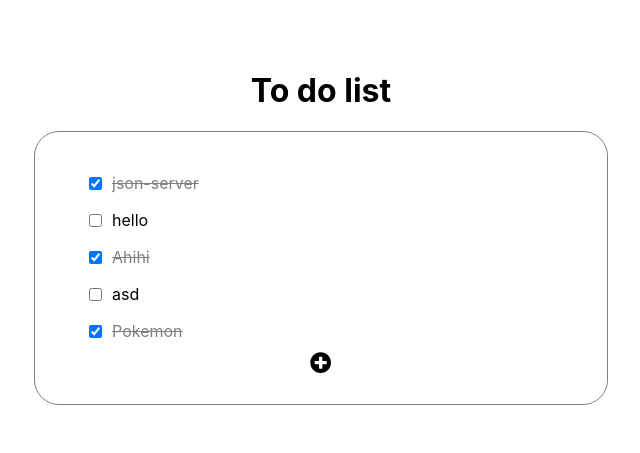
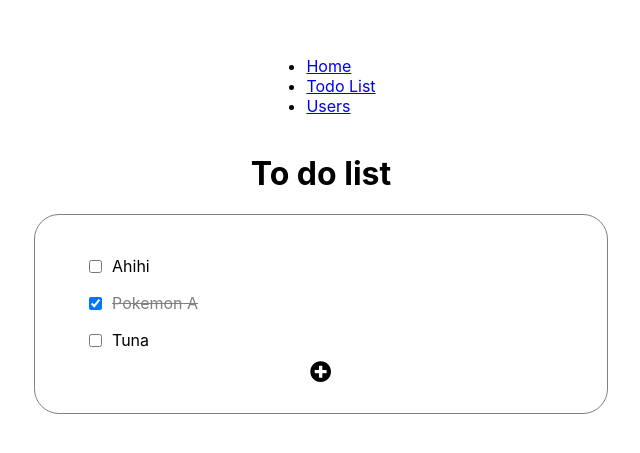
Before and after one commit to trongbinh15/to-do-app, a React (Create React App) app: page /list in a window 1280 px wide. Shown: the part 193-646 px from the top of the page, without its empty margins (319-959 px from the left). Built offline with nearby package versions, Linux system fonts and the light colour scheme; data requests are answered from the project's data file.

Commit message:
add routing

```diff
--- a/db.json
+++ b/db.json
@@ -1,34 +1,22 @@
 {
   "items": [
     {
-      "id": 1,
-      "name": "json-server",
-      "isComplete": true,
-      "isEdit": false
-    },
-    {
-      "id": "2",
-      "name": "hello",
+      "id": "7daa5474-cce3-481c-a426-0a1956b33119",
+      "name": "Ahihi",
       "isComplete": false,
       "isEdit": false
     },
     {
-      "id": "7daa5474-cce3-481c-a426-0a1956b33119",
-      "name": "Ahihi",
+      "id": "0491de30-ceba-4a6c-a975-93bd81534eb4",
+      "name": " Pokemon A",
       "isComplete": true,
-      "isEdit": false
+      "isEdit": true
     },
     {
-      "id": "9a712564-a736-4b55-a882-18703359546c",
+      "id": "982619b9-a947-4c01-8594-e76bd513144c",
       "isComplete": false,
       "isEdit": true,
-      "name": " asd"
-    },
-    {
-      "id": "0491de30-ceba-4a6c-a975-93bd81534eb4",
-      "name": " Pokemon",
-      "isComplete": true,
-      "isEdit": false
+      "name": " Tuna"
     }
   ],
   "users": [
--- a/package.json
+++ b/package.json
@@ -18,6 +18,7 @@
     "json-server": "^0.16.3",
     "react": "^17.0.2",
     "react-dom": "^17.0.2",
+    "react-router-dom": "^5.2.0",
     "react-scripts": "4.0.3",
     "typescript": "^4.3.2",
     "uuid": "^8.3.2",
@@ -49,6 +50,7 @@
     ]
   },
   "devDependencies": {
+    "@types/react-router-dom": "^5.1.7",
     "@types/uuid": "^8.3.0"
   }
 }
--- a/src/App.tsx
+++ b/src/App.tsx
@@ -1,16 +1,46 @@
 import './App.css';
 import { Component } from 'react';
 import ListComponent from './components/List/list';
+import {
+  Switch,
+  Route,
+  Link,
+  Redirect,
+} from "react-router-dom";
 class App extends Component {
   render() {
     return (
-      <>
-        <div className="container">
-          <h1>To do list</h1>
-          <ListComponent>
-          </ListComponent>
-        </div>
-      </>
+      <div className="container">
+        <nav>
+          <ul>
+            <li>
+              <Link to="/">Home</Link>
+            </li>
+            <li>
+              <Link to="/list">Todo List</Link>
+            </li>
+            <li>
+              <Link to="/users">Users</Link>
+            </li>
+          </ul>
+        </nav>
+        <Switch>
+          <Route path="/list">
+            <h1>To do list</h1>
+            <ListComponent>
+            </ListComponent>
+          </Route>
+          {/* <Route path="/users">
+            <Users />
+          </Route> */}
+          <Route exact path="/">
+            <Redirect to="/list" />
+          </Route>
+          <Route path="*">
+            <h1>Page not found!</h1>
+          </Route>
+        </Switch>
+      </div>
     );
   };
 }
--- a/src/components/List/list.tsx
+++ b/src/components/List/list.tsx
@@ -48,11 +48,16 @@ export class ListComponent extends Component<{}, State> {
     const currentItem = this.state.items.find(x => x.id === id);
     if (currentItem) {
       axios.put(localApi.updateItem.replace('{id}', id), { ...currentItem, isComplete: !currentItem.isComplete })
-      this.setState({ isAdding: false });
     }
+    this.setState({ isAdding: false });
   }
 
   onToggleEdit = (id: string) => {
+    const currentItem = this.state.items.find(x => x.id === id);
+    if (currentItem?.isEdit === false) {
+      this.setState({ isAdding: true })
+    };
+
     this.setState(prev => ({
       // eslint-disable-next-line no-labels
       items: prev.items.map(item => item.id === id ? { ...item, isEdit: !item.isEdit } : item)
@@ -68,9 +73,8 @@ export class ListComponent extends Component<{}, State> {
     const currentItem = this.state.items.find(x => x.id === id);
     if (currentItem) {
       axios.put(localApi.updateItem.replace('{id}', id), { ...currentItem, name: value })
-      this.setState({ isAdding: false });
     }
-
+    this.setState({ isAdding: false });
   }
 
   onDragStart = (e: any, index?: number) => {
--- a/src/index.tsx
+++ b/src/index.tsx
@@ -3,10 +3,13 @@ import ReactDOM from 'react-dom';
 import './index.css';
 import App from './App';
 import reportWebVitals from './reportWebVitals';
+import { BrowserRouter } from 'react-router-dom';
 
 ReactDOM.render(
   <React.StrictMode>
-    <App />
+    <BrowserRouter>
+      <App />
+    </BrowserRouter>
   </React.StrictMode>,
   document.getElementById('root')
 );
```
Also changed, not shown: 2 other files (tests, documents, lock files or other folders).
